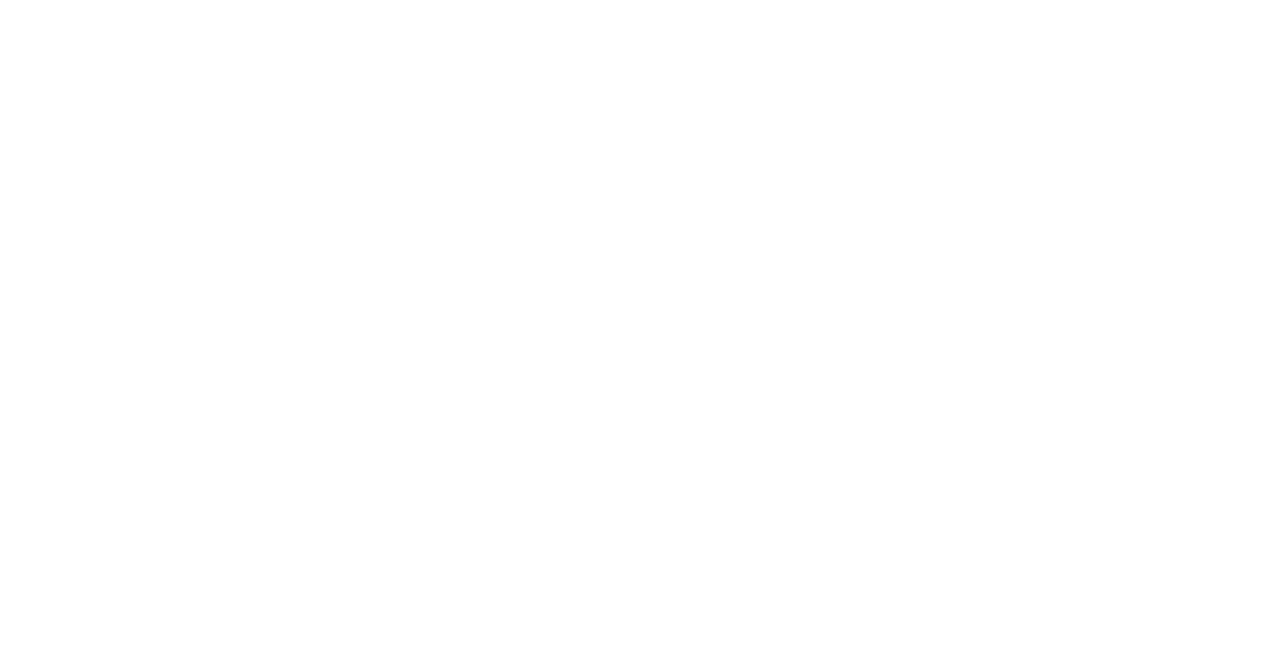
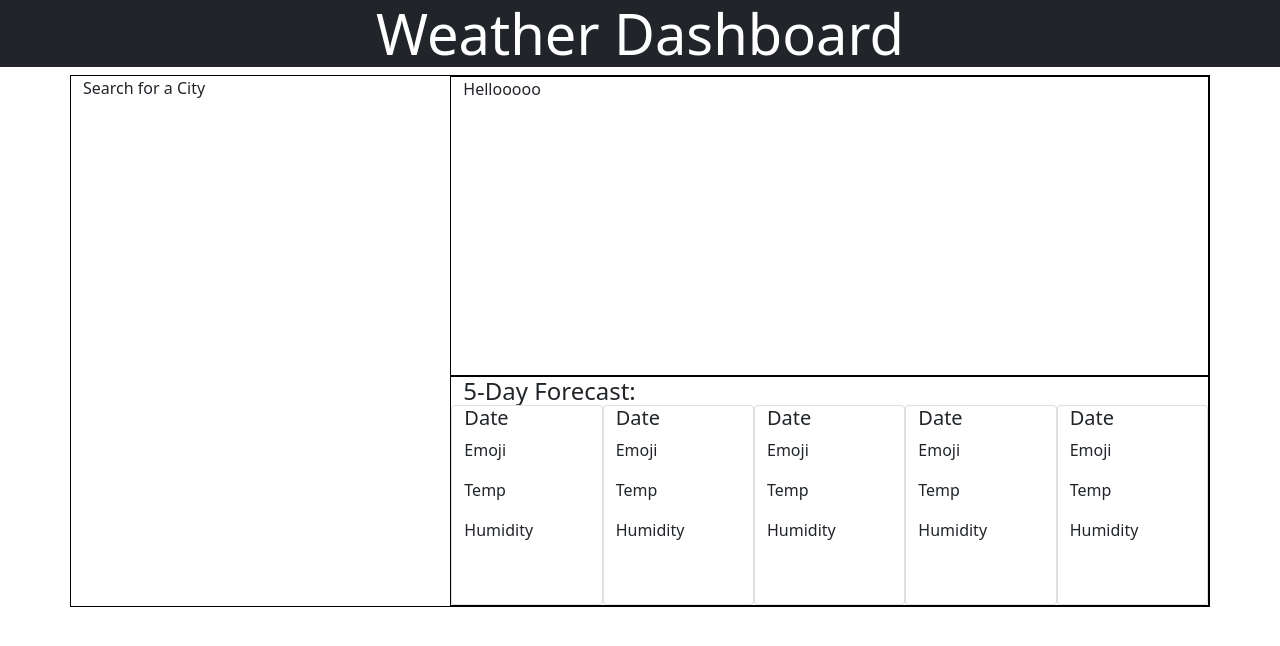
Before and after one commit to NguyenJohnnyT/weatherDashboard, a plain HTML site: page index.html in a window 1280 px wide. Drawn offline with nearby package versions, Linux system fonts and the light colour scheme.

Commit message:
Add general bootstrap layout for city search, city data, and five day forecast. some css for them

```diff
--- a/assets/css/style.css
+++ b/assets/css/style.css
@@ -0,0 +1,16 @@
+.row {
+    border: 1px solid black
+}
+
+
+.city {
+    min-height: 300px;
+}
+
+.forecast {
+    min-height: 200px
+}
+
+.card {
+    height: 200px;
+}
--- a/index.html
+++ b/index.html
@@ -9,7 +9,75 @@
     <link rel="stylesheet" href='./assets/css/style.css'>
 </head>
 <body>
+    <div class="jumbotron jumbotron-fluid bg-dark">
+        <div class='container'>
+            <h1 class="display-4 text-white text-center">Weather Dashboard</h1>
+        </div>
+    </div>
+    <div class='container'>
+        <div class='row'>
+            <div class=col-4> <!-- search for a city -->
+                Search for a City
+            </div>
 
+            <div class=col-8> <!-- city and forecast -->
+                <div class='row city'>
+                    <div class='col-12'>
+                        Hellooooo
+                    </div>
+                </div>
+                <div class='row forecast'>
+                    <h4 style='height:20px'>5-Day Forecast:</h4>
+
+                    <div class='col card' id='forecastOne'>
+                        <div class='Card-body'>
+                            <h5 class='card-title'>Date</h5>
+                            <p class='card-text'>Emoji</p>
+                            <p class='card-text'>Temp</p>
+                            <p class='card-text'>Humidity</p>
+                        </div>
+                    </div>
+
+                    <div class='col card' id='forecastTwo'>
+                        <div class='Card-body'>
+                            <h5 class='card-title'>Date</h5>
+                            <p class='card-text'>Emoji</p>
+                            <p class='card-text'>Temp</p>
+                            <p class='card-text'>Humidity</p>
+                        </div>
+                    </div>
+
+                    <div class='col card' id='forecastThree'>
+                        <div class='Card-body'>
+                            <h5 class='card-title'>Date</h5>
+                            <p class='card-text'>Emoji</p>
+                            <p class='card-text'>Temp</p>
+                            <p class='card-text'>Humidity</p>
+                        </div>
+                    </div>
+
+                    <div class='col card' id='forecastFour'>
+                        <div class='Card-body'>
+                            <h5 class='card-title'>Date</h5>
+                            <p class='card-text'>Emoji</p>
+                            <p class='card-text'>Temp</p>
+                            <p class='card-text'>Humidity</p>
+                        </div>
+                    </div>
+
+                    <div class='col card' id='forecastFive'>
+                        <div class='Card-body'>
+                            <h5 class='card-title'>Date</h5>
+                            <p class='card-text'>Emoji</p>
+                            <p class='card-text'>Temp</p>
+                            <p class='card-text'>Humidity</p>
+                        </div>
+                    </div>
+
+                </div>
+            </div>
+        </div>
+    </div>
 
 
 
```
Also changed, not shown: assets/images/06-server-side-apis-homework-demo.png (added).
